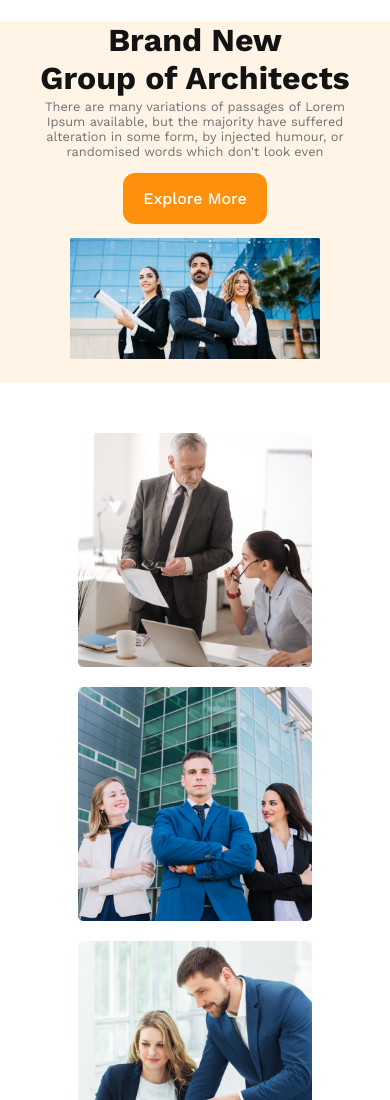
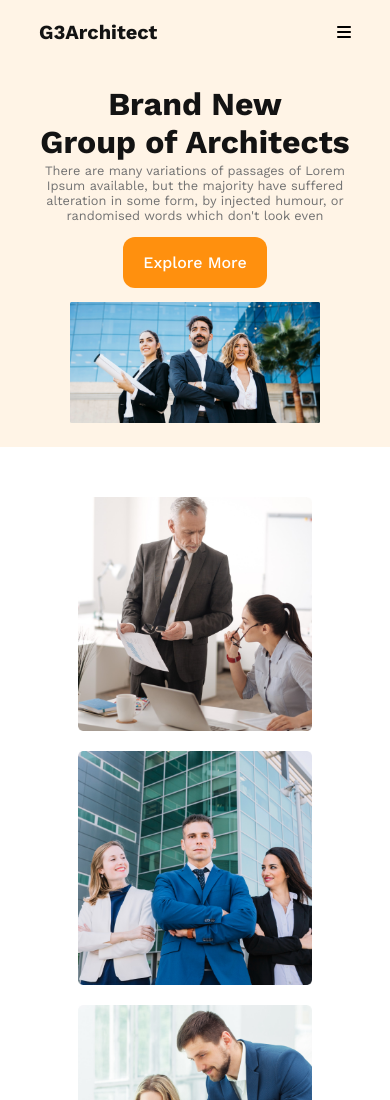
Before and after one commit to Rahima-Akter/architect-website, a plain HTML site: page index.html in a window 390 px wide. Shown: the top 1100 px of the page. Drawn offline with nearby package versions, Linux system fonts and the light colour scheme.

Commit message:
added hamburger for small device

```diff
--- a/index.css
+++ b/index.css
@@ -53,6 +53,10 @@ body{
     justify-content: space-between;
     align-items: center;
     margin: 0 18%;
+}
+
+.navitems > i{
+    display: none;
 }
 
 .navlist{
@@ -276,14 +280,21 @@ footer > p{
 
 @media screen and (max-width: 576px) {
 
+    .navitems{
+        margin: 0 10%;
+    }
 
-    .navitems{
+    .navitems > i{
+        display: block;
+    }
+
+    .logo{
+        font-size: 1.25rem;
+    }
+
+    .navlist{
         display: none;
     }
-
-    /* .navlist{
-        display: none;
-    } */
 
     .arch-description{
         font-size: .80rem;
--- a/index.html
+++ b/index.html
@@ -4,6 +4,7 @@
 <head>
     <meta charset="UTF-8">
     <meta name="viewport" content="width=device-width, initial-scale=1.0">
+    <link rel="stylesheet" href="https://cdnjs.cloudflare.com/ajax/libs/font-awesome/6.6.0/css/all.min.css" integrity="sha512-Kc323vGBEqzTmouAECnVceyQqyqdsSiqLQISBL29aUW4U/M7pSPA/gEUZQqv1cwx4OnYxTxve5UMg5GT6L4JJg==" crossorigin="anonymous" referrerpolicy="no-referrer" />
     <link rel="stylesheet" href="index.css">
     <title>Architects Website</title>
 </head>
@@ -12,6 +13,7 @@
     <header class="header-body">
         <nav class="navitems">
             <h3 class="logo">G3Architect</h3>
+            <i class="fa-solid fa-bars"></i>
             <ul class="navlist">
                 <li class="navlinks dark-two">About Us</li>
                 <li class="navlinks dark-two">Home</li>
```
